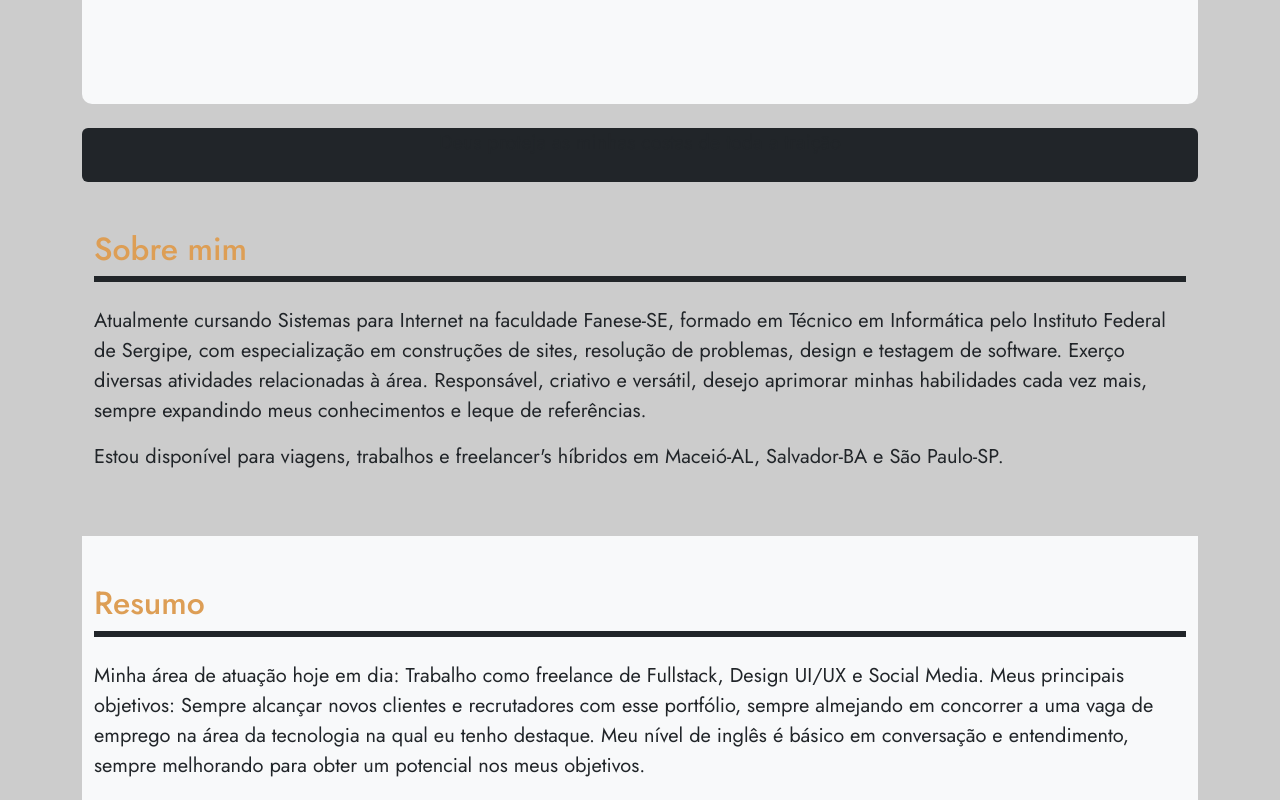
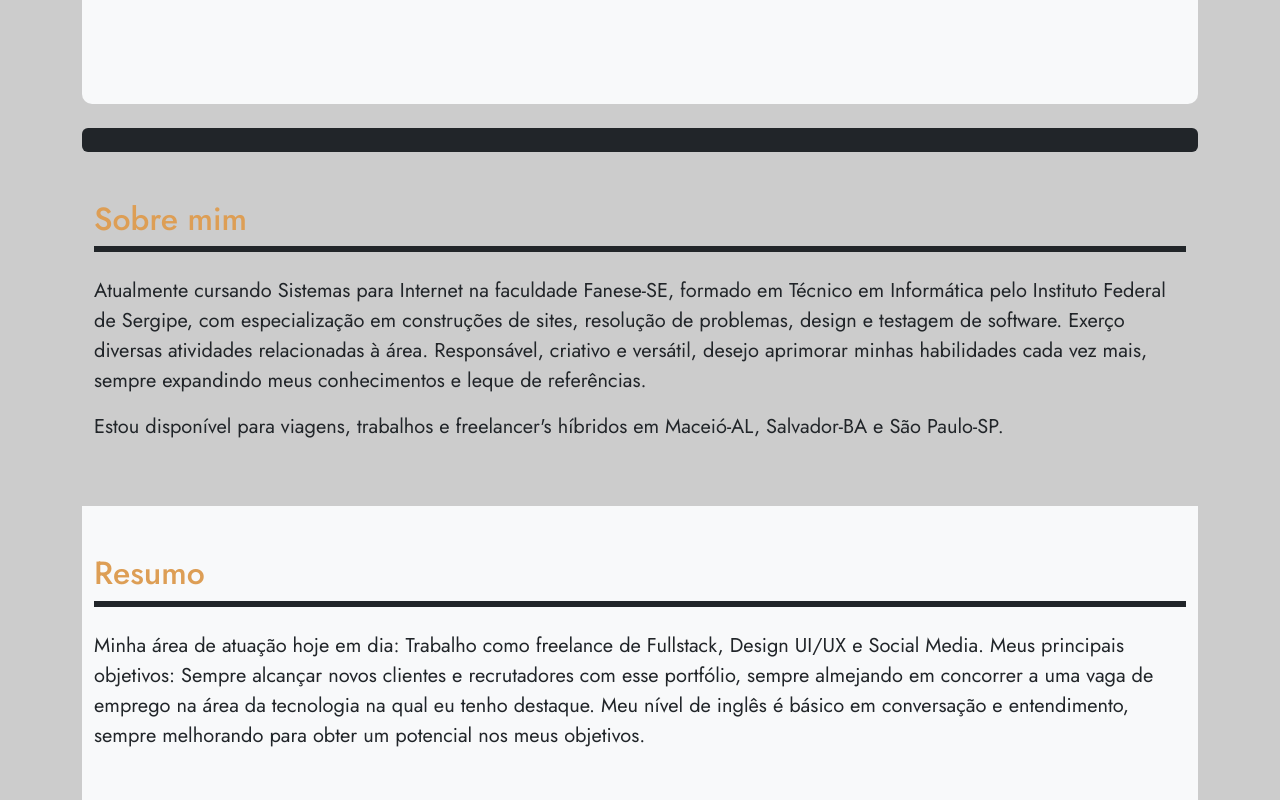
Before and after one commit to felipe-0892/Portifolio-Felipe-Silva-Version-01, a website: page index.html in a window 1280 px wide. Shown: the part 820-1620 px from the top of the page. Drawn offline with nearby package versions, Linux system fonts and the light colour scheme.

Commit message:
Update index.html

```diff
--- a/index.html
+++ b/index.html
@@ -198,8 +198,7 @@
             </div>
         </section>
         <section class="container-fluid bg-dark mt-4 pb-2 rounded">
-            <p class="container text-dark text-center" style="overflow: hidden;">Deus proteja as minhas costas de toda a
-                traição</p>
+            <p class="container text-dark text-center" style="overflow: hidden;"></p>
         </section>
         <section id="sobre" class="py-5">
             <div class="container">
@@ -410,7 +409,7 @@
     </section>
     <!---->
     <section class="container bg-dark mt-4 pb-2 rounded">
-        <p class="container text-dark text-center" style="overflow: hidden;">Até aqui o Senhor me ajudou !</p>
+        <p class="container text-dark text-center" style="overflow: hidden;"></p>
     </section>
     <!---->
     <section id="container" class="container-fluid py-4">
```
